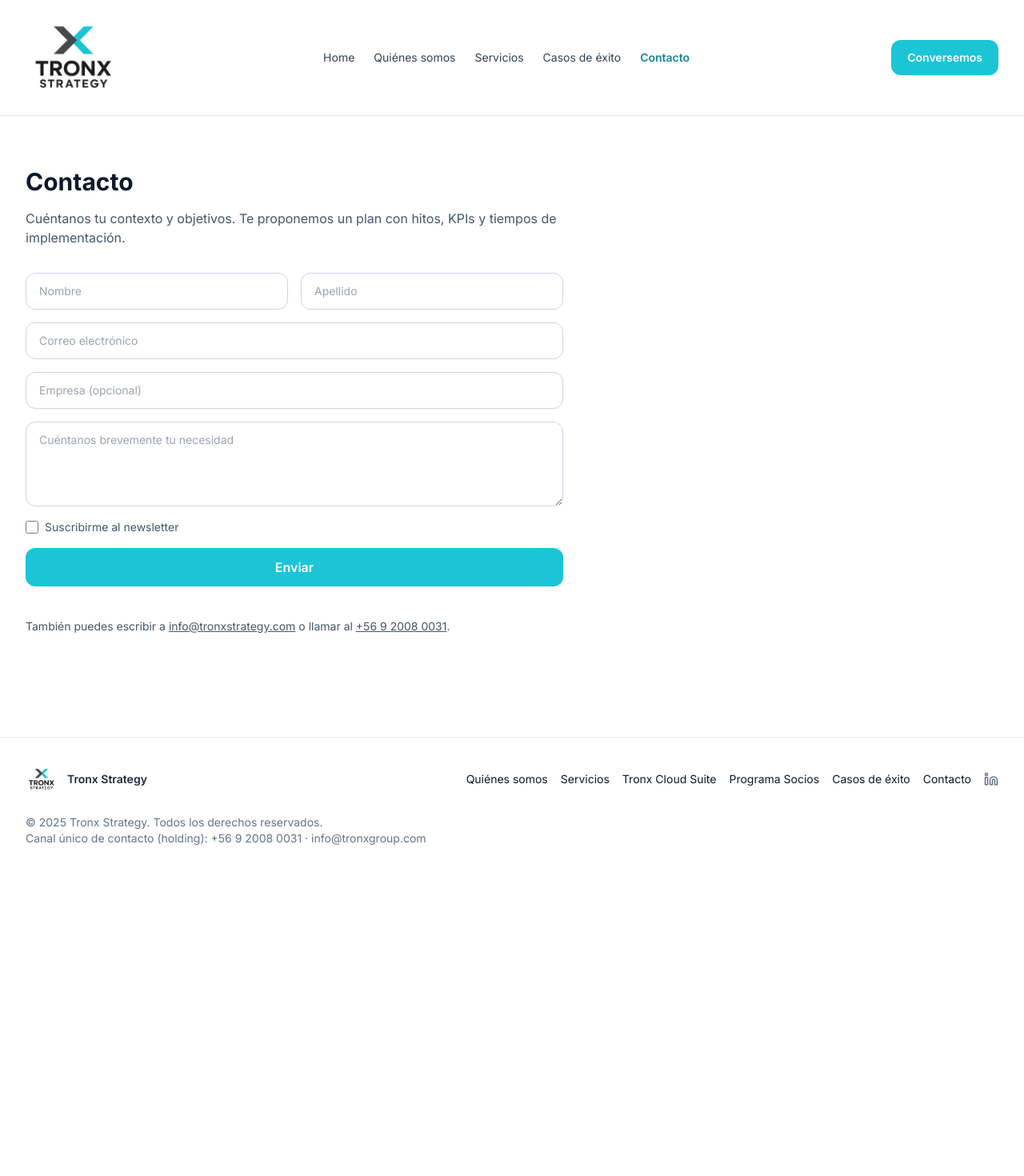
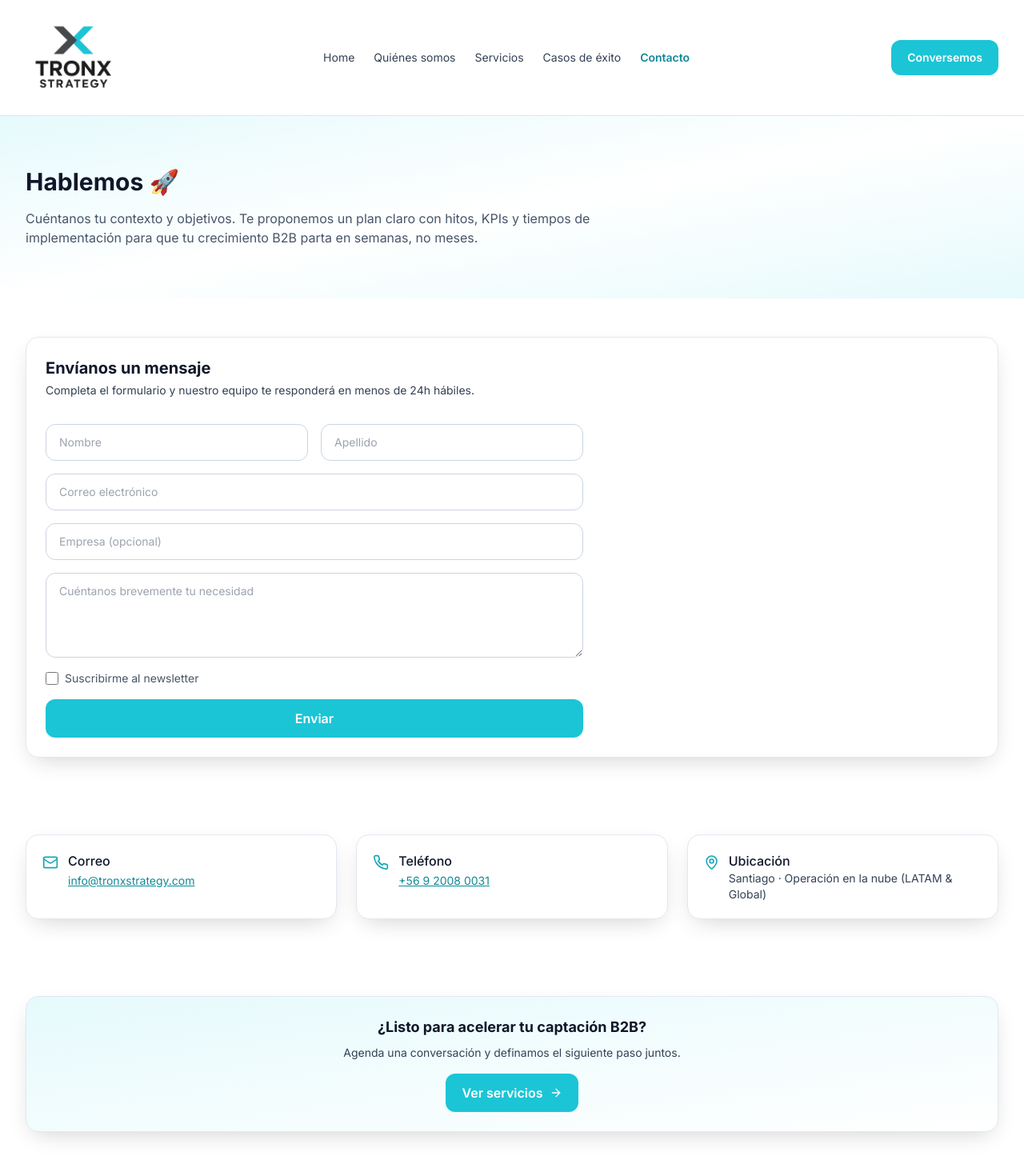
Before and after one commit to TronxGroup/Tronx-Strategy, a Next.js app: page /contacto in a window 1280 px wide. Shown: the top 1470 px of the page at 80% size. Before the commit the page ends 1090 px from the top, so only its background shows below. Built offline with nearby package versions, Linux system fonts and the light colour scheme.

Commit message:
Update page.tsx

```diff
--- a/app/contacto/page.tsx
+++ b/app/contacto/page.tsx
@@ -1,30 +1,93 @@
 import Section from "@/components/Section";
 import ContactForm from "@/components/ContactForm";
+import { Mail, Phone, MapPin, ArrowRight } from "lucide-react";
 
 export const metadata = { title: "Contacto – Tronx Strategy" };
 
 export default function Page() {
   return (
-    <Section className="py-16">
-      <h1 className="h2">Contacto</h1>
-      <p className="p-muted mt-4 max-w-3xl">
-        Cuéntanos tu contexto y objetivos. Te proponemos un plan con hitos, KPIs y tiempos de implementación.
-      </p>
+    <>
+      {/* HERO */}
+      <div className="bg-gradient-to-br from-brand-50 via-white to-brand-50">
+        <Section className="py-16">
+          <div className="max-w-3xl">
+            <h1 className="h2">Hablemos 🚀</h1>
+            <p className="p-muted mt-4">
+              Cuéntanos tu contexto y objetivos. Te proponemos un plan claro con hitos,
+              KPIs y tiempos de implementación para que tu crecimiento B2B parta en semanas, no meses.
+            </p>
+          </div>
+        </Section>
+      </div>
 
-      <ContactForm />
+      {/* FORMULARIO */}
+      <Section className="py-12">
+        <div className="card p-6 border border-slate-200 rounded-2xl bg-white shadow-soft">
+          <h2 className="text-xl font-bold text-slate-900">Envíanos un mensaje</h2>
+          <p className="text-sm text-slate-700 mt-1">
+            Completa el formulario y nuestro equipo te responderá en menos de 24h hábiles.
+          </p>
+          <div className="mt-6">
+            <ContactForm />
+          </div>
+        </div>
+      </Section>
 
-      <div className="mt-10 text-sm text-slate-600">
-        <p>
-          También puedes escribir a{" "}
-          <a className="underline" href="mailto:info@tronxstrategy.com">
-            info@tronxstrategy.com
-          </a>{" "}
-          o llamar al{" "}
-          <a className="underline" href="tel:+56920080031">
-            +56 9 2008 0031
-          </a>.
-        </p>
-      </div>
-    </Section>
+      {/* INFORMACIÓN DIRECTA */}
+      <Section className="py-12">
+        <div className="grid grid-cols-1 md:grid-cols-3 gap-6">
+          <div className="card p-5 flex items-start gap-3">
+            <Mail className="text-brand-600 mt-1" size={20} />
+            <div>
+              <p className="font-medium text-slate-900">Correo</p>
+              <a
+                className="text-sm text-brand-700 underline"
+                href="mailto:info@tronxstrategy.com"
+              >
+                info@tronxstrategy.com
+              </a>
+            </div>
+          </div>
+          <div className="card p-5 flex items-start gap-3">
+            <Phone className="text-brand-600 mt-1" size={20} />
+            <div>
+              <p className="font-medium text-slate-900">Teléfono</p>
+              <a
+                className="text-sm text-brand-700 underline"
+                href="tel:+56920080031"
+              >
+                +56 9 2008 0031
+              </a>
+            </div>
+          </div>
+          <div className="card p-5 flex items-start gap-3">
+            <MapPin className="text-brand-600 mt-1" size={20} />
+            <div>
+              <p className="font-medium text-slate-900">Ubicación</p>
+              <p className="text-sm text-slate-700">
+                Santiago · Operación en la nube (LATAM & Global)
+              </p>
+            </div>
+          </div>
+        </div>
+      </Section>
+
+      {/* CTA FINAL */}
+      <Section className="py-12">
+        <div className="card p-6 border border-slate-200 rounded-2xl bg-gradient-to-br from-brand-50 to-white text-center">
+          <h3 className="text-lg font-bold text-slate-900">
+            ¿Listo para acelerar tu captación B2B?
+          </h3>
+          <p className="text-sm text-slate-700 mt-2">
+            Agenda una conversación y definamos el siguiente paso juntos.
+          </p>
+          <div className="mt-4">
+            <a href="/servicios" className="btn btn-primary">
+              Ver servicios <ArrowRight size={16} />
+            </a>
+          </div>
+        </div>
+      </Section>
+    </>
   );
 }
```
